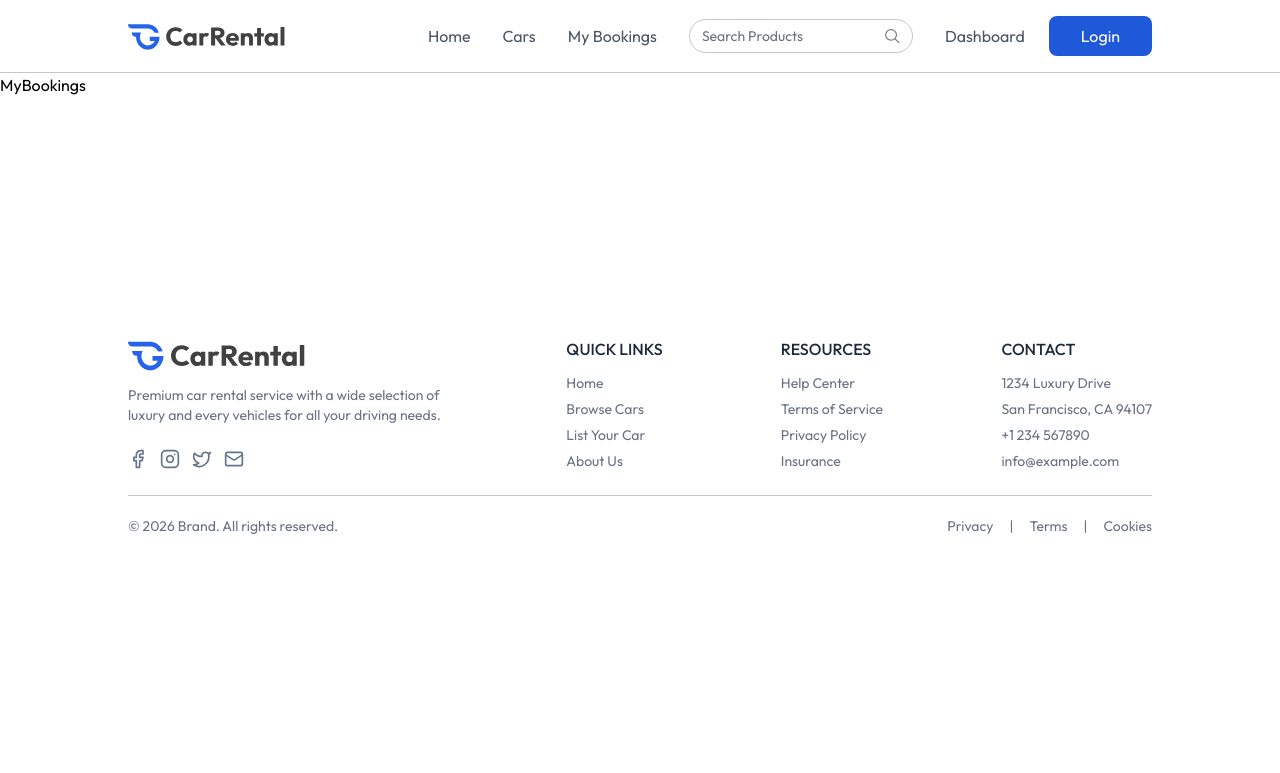
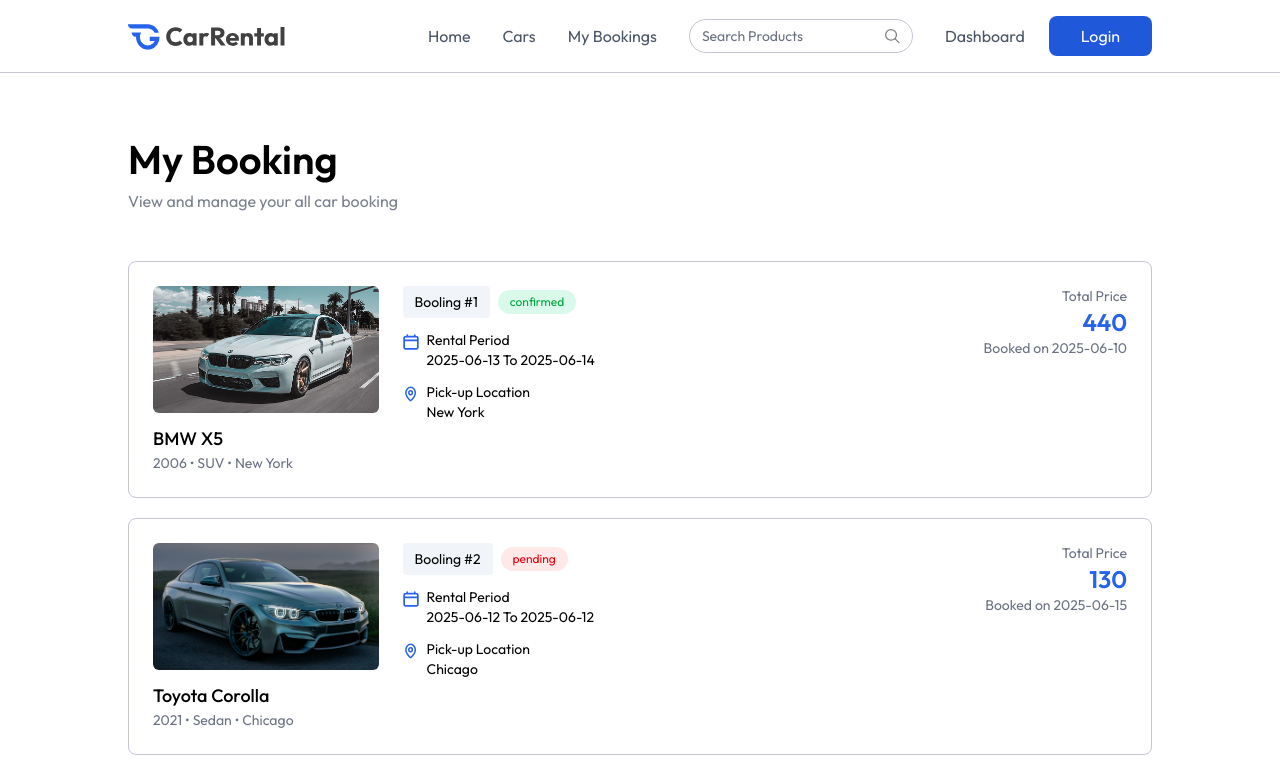
Before and after one commit to Sohrab-Malikzada/Car-Rental-MERN-Stack, a React (Vite) app in the folder client/: page /my-bookings in a window 1280 px wide. Shown: the top 773 px of the page. Built offline with nearby package versions, Linux system fonts and the light colour scheme; the HTML template or start-up script is replaced by a standard one.

Commit message:
Add my bookings page with rental details

```diff
--- a/client/src/assets/assets.js
+++ b/client/src/assets/assets.js
@@ -201,7 +201,7 @@
         "returnDate": "2025-06-12T00:00:00.000Z",
         "status": "pending",
         "price": 130,
-        "createdAt": "2025-06-10T12:57:25.613Z",
+        "createdAt": "2025-06-15T12:57:25.613Z",
     },
     {
         "_id": "684800fa0fb481c5cfd92e56",
@@ -212,7 +212,7 @@
         "returnDate": "2025-06-12T00:00:00.000Z",
         "status": "pending",
         "price": 600,
-        "createdAt": "2025-06-10T09:55:06.379Z",
+        "createdAt": "2025-06-18T09:55:06.379Z",
     },
     {
         "_id": "6847fe790fb481c5cfd92d94",
@@ -223,7 +223,7 @@
         "returnDate": "2025-06-12T00:00:00.000Z",
         "status": "confirmed",
         "price": 440,
-        "createdAt": "2025-06-10T09:44:25.410Z",
+        "createdAt": "2025-06-20T09:44:25.410Z",
     }
 ]
 
--- a/client/src/pages/MyBookings.jsx
+++ b/client/src/pages/MyBookings.jsx
@@ -1,8 +1,85 @@
-import React from 'react'
+import React, { useEffect, useState } from 'react'
+import { assets, dummyMyBookingsData } from '../assets/assets'
+import Title from '../components/Title'
 
 const MyBookings = () => {
+
+  const [booking, setBookings] = useState([])
+
+  const currency = import.meta.env.VITE_CURRENCY
+
+  const fetchMyBookings = async ()=>{
+    setBookings(dummyMyBookingsData)
+  }
+
+  useEffect(()=> {
+    fetchMyBookings()
+  },[])
+
   return (
-    <div>MyBookings</div>
+    <div className='px-6 md:px-16 lg:px-24 xl:px-32 2xl:px-48 mt-16 text-sm
+    max-w-7xl'>
+
+      <Title title='My Booking'
+      subTitle='View and manage your all car booking'
+      align="left" />
+
+      <div>
+        {booking.map((booking, index)=> (
+          <div key={booking._id} className='grid grid-cols-1 md:grid-cols-4 gap-6
+          p-6 border border-borderColor rounded-lg mt-5 first:mt-12'>
+            {/* Car Image + Info */}
+            <div className='md:col-span-1'>
+              <div className='rounded-md overflow-hidden mb-3'>
+                <img src={booking.car.image} alt="car" className='w-full h-auto
+                aspect-video object-cover' />
+              </div>
+              <p className='text-lg font-medium mt-2'>{booking.car.brand} {booking.car.model}</p>
+
+              <p className='text-gray-500'>{booking.car.year} • {booking.car.category} • {booking.car.location}</p>
+            </div>
+
+            {/* Booking Info */}
+            <div className='md:col-span-2'>
+              <div className='flex items-center gap-2'>
+                <p className='px-3 py-1.5 bg-light rounded'>Booling #{index+1}</p>
+                <p className={`px-3 py-1 text-xs rounded-full ${booking.status ===
+                  'confirmed' ? 'bg-green-400/15 text-green-600' : 'bg-red-400/15 text-red-600'}`}>{booking.status}</p>
+              </div>
+
+              <div className='flex items-start gap-2 mt-3'>
+                  <img src={assets.calendar_icon_colored} alt="calendar" className='w-4 h-4
+                  mt-1'/>
+                  <div>
+                    <p>Rental Period</p>
+                    <p>{booking.pickupDate.split('T')[0]} To {booking.returnDate.split('T')[0]}</p>
+                  </div>
+              </div>
+
+              <div className='flex items-start gap-2 mt-3'>
+                  <img src={assets.location_icon_colored} alt="calendar" className='w-4 h-4
+                  mt-1'/>
+                  <div>
+                    <p>Pick-up Location</p>
+                    <p>{booking.car.location}</p>
+                  </div>
+              </div>
+            </div>
+
+             {/* Price */}
+             <div className='md:col-span-1 flex flex-col justify-between gap-6'>
+              <div className='text-sm text-gray-500 text-right'>
+                  <p>Total Price</p>
+                  <h1 className='text-2xl font-semibold text-primary'>{currency} {booking.price}</h1>
+                  <p>Booked on {booking.createdAt.split('T')[0]}</p>
+              </div>
+             </div>
+
+          </div>
+        ))}
+      </div>
+
+    </div>
   )
 }
 
```
